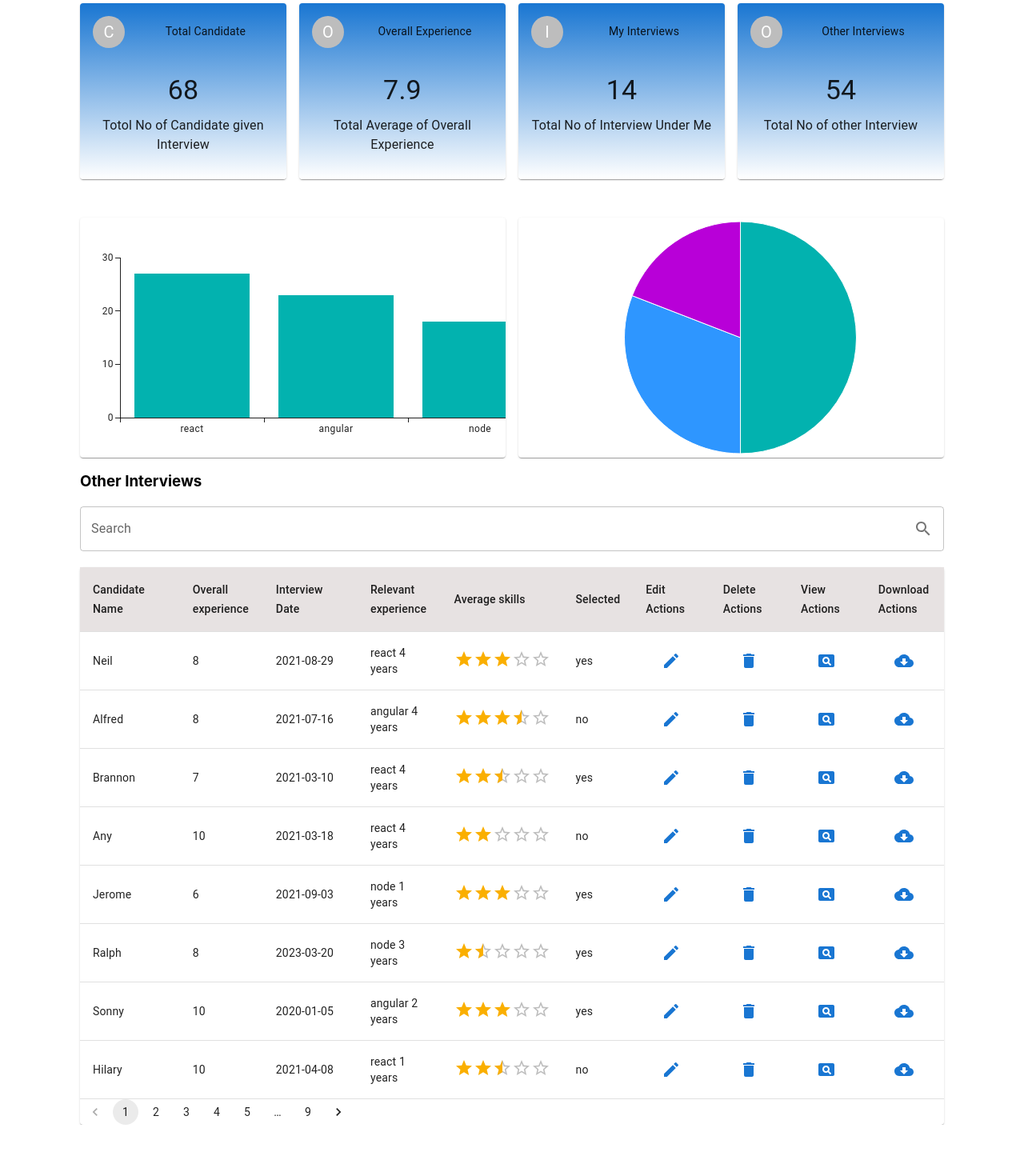
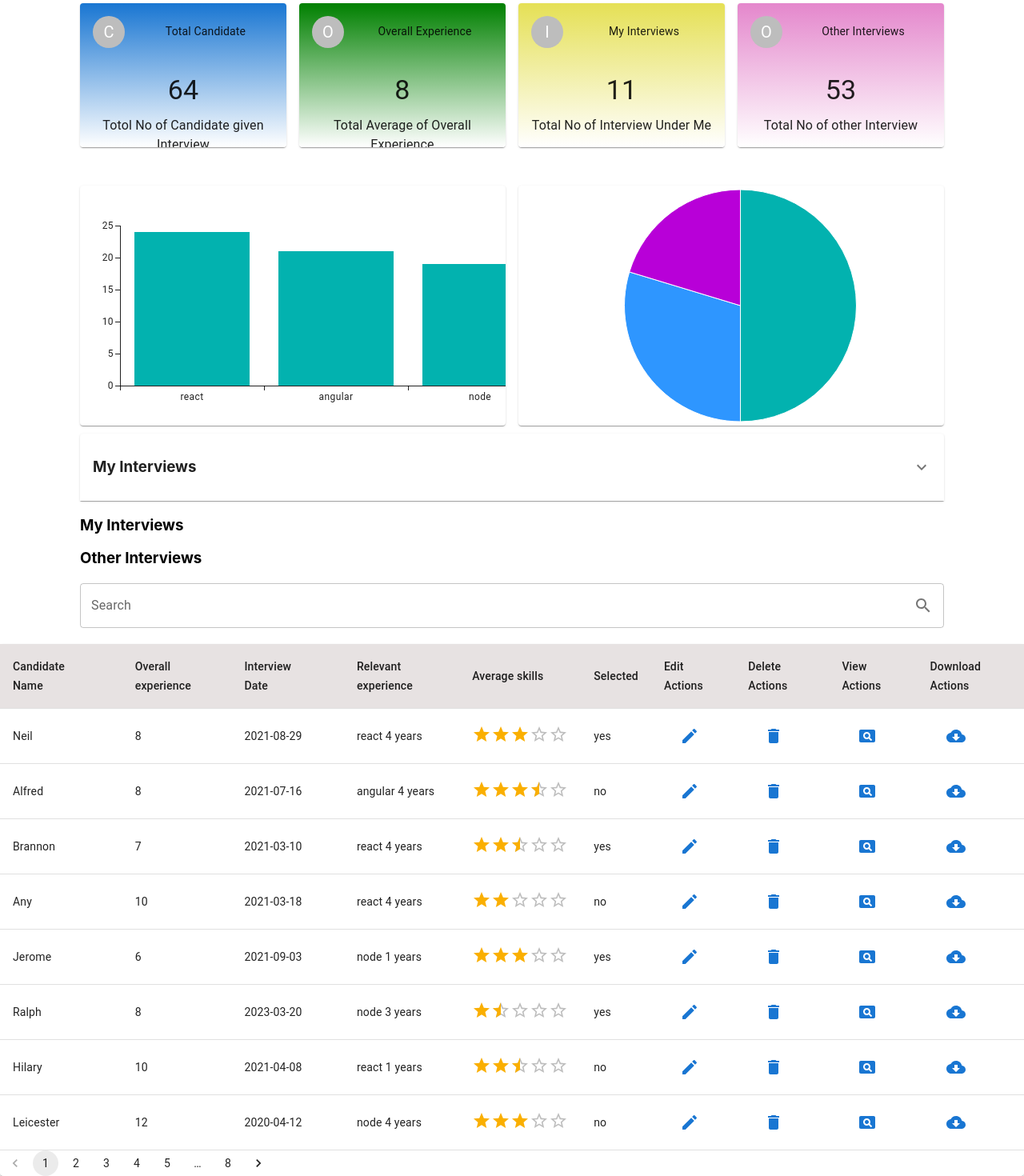
Before and after one commit to amitvermaa10/ReactApp, a React (Create React App) app: page /home in a window 1280 px wide. Shown: the part 181-1651 px from the top of the page at 80% size. Before the commit the page ends 1587 px from the top, so only its background shows below. Built offline with nearby package versions, Linux system fonts and the light colour scheme; data requests are answered from the project's data file.

Commit message:
working on expansion and collapsible of table

```diff
--- a/dbNew.json
+++ b/dbNew.json
@@ -157,32 +157,6 @@
       "datepicker": "2023-03-20"
     },
     {
-      "id": 18,
-      "interviewerName": "Utkarsh",
-      "candidateName": "Sonny",
-      "interviewRound": "final",
-      "overallExperience": 10,
-      "relevantExperience": "angular",
-      "years": 2,
-      "html": 5,
-      "css": 0,
-      "javascript": 0,
-      "es6": 0,
-      "typescript": 2,
-      "react": 5,
-      "hooks": 5,
-      "redux": 5,
-      "communication": 4,
-      "attitude": 5,
-      "selflearning": 5,
-      "radiogroup": "yes",
-      "interviewFeedback": "",
-      "additionalComments": "",
-      "trainingRecommended": "",
-      "others": "",
-      "datepicker": "2020-01-05"
-    },
-    {
       "id": 19,
       "interviewerName": "Utkarsh",
       "candidateName": "Hilary",
@@ -313,38 +287,12 @@
       "datepicker": "2020-04-20"
     },
     {
-      "id": 28,
-      "interviewerName": "Micheline",
-      "candidateName": "Silvan",
-      "interviewRound": "second",
-      "overallExperience": 10,
-      "relevantExperience": "angular",
-      "years": 1,
-      "html": 2,
-      "css": 2,
-      "javascript": 1,
-      "es6": 0,
-      "typescript": 2,
-      "react": 4,
-      "hooks": 4,
-      "redux": 1,
-      "communication": 4,
-      "attitude": 4,
-      "selflearning": 4,
-      "radiogroup": "yes",
-      "interviewFeedback": "",
-      "additionalComments": "",
-      "trainingRecommended": "",
-      "others": "",
-      "datepicker": "2023-07-25"
-    },
-    {
       "id": 29,
       "interviewerName": "Burke",
       "candidateName": "Giselbert",
       "interviewRound": "second",
-      "overallExperience": 7,
-      "relevantExperience": "react",
+      "overallExperience": "10",
+      "relevantExperience": "node",
       "years": 1,
       "html": 0,
       "css": 4,
@@ -1715,58 +1663,6 @@
       "others": "",
       "datepicker": "2023-09-18",
       "id": "72a"
-    },
-    {
-      "interviewerName": "Utkarsh",
-      "candidateName": "create",
-      "interviewRound": "second",
-      "overallExperience": "3",
-      "relevantExperience": "react",
-      "years": "3",
-      "html": 0,
-      "css": 0,
-      "javascript": 0,
-      "es6": 0,
-      "typescript": 0,
-      "react": 0,
-      "hooks": 0,
-      "redux": 0,
-      "communication": 0,
-      "attitude": 0,
-      "selflearning": 0,
-      "radiogroup": "yes",
-      "interviewFeedback": "",
-      "additionalComments": "",
-      "trainingRecommended": "",
-      "others": "",
-      "datepicker": "2023-09-18",
-      "id": "a90"
-    },
-    {
-      "interviewerName": "Utkarsh",
-      "candidateName": "Update",
-      "interviewRound": "first",
-      "overallExperience": "3",
-      "relevantExperience": "react",
-      "years": "3",
-      "html": 0,
-      "css": 0,
-      "javascript": 0,
-      "es6": 0,
-      "typescript": 0,
-      "react": 0,
-      "hooks": 0,
-      "redux": 0,
-      "communication": 0,
-      "attitude": 0,
-      "selflearning": 0,
-      "radiogroup": "yes",
-      "interviewFeedback": "",
-      "additionalComments": "",
-      "trainingRecommended": "",
-      "others": "",
-      "datepicker": "2023-09-18",
-      "id": "90b"
     }
   ]
 }
--- a/src/components/CandidateCard/CandidateCard.jsx
+++ b/src/components/CandidateCard/CandidateCard.jsx
@@ -34,8 +34,8 @@ function CandidateCard() {
         <Grid xs={3} sm={3} item>
           <Card
             sx={{
-              minHeight: '220px',
-              maxHeight: '220px',
+              minHeight: '180px',
+              maxHeight: '180px',
               margin: '3rem auto',
               background: 'linear-gradient(to bottom, #1976D2, white)',
             }}
@@ -53,10 +53,10 @@ function CandidateCard() {
         <Grid xs={3} sm={3} item>
           <Card
             sx={{
-              minHeight: '220px',
-              maxHeight: '220px',
+              minHeight: '180px',
+              maxHeight: '180px',
               margin: '3rem auto',
-              background: 'linear-gradient(to bottom, #1976D2, white)',
+              background: 'linear-gradient(to bottom, green, white)',
             }}
           >
             <CardHeader avatar={<Avatar>O</Avatar>} title="Overall Experience" />
@@ -72,10 +72,10 @@ function CandidateCard() {
         <Grid xs={3} sm={3} item>
           <Card
             sx={{
-              minHeight: '220px',
-              maxHeight: '220px',
+              minHeight: '180px',
+              maxHeight: '180px',
               margin: '3rem auto',
-              background: 'linear-gradient(to bottom, #1976D2, white)',
+              background: 'linear-gradient(to bottom, #E5E055, white)',
             }}
           >
             <CardHeader avatar={<Avatar>I</Avatar>} title="My Interviews" />
@@ -90,10 +90,10 @@ function CandidateCard() {
         <Grid xs={3} sm={3} item>
           <Card
             sx={{
-              minHeight: '220px',
-              maxHeight: '220px',
+              minHeight: '180px',
+              maxHeight: '180px',
               margin: '3rem auto',
-              background: 'linear-gradient(to bottom, #1976D2, white)',
+              background: 'linear-gradient(to bottom, #E487CC, white)',
             }}
           >
             <CardHeader avatar={<Avatar>O</Avatar>} title="Other Interviews" />
--- a/src/components/EmployeeTable/EmployeeRendertable.jsx
+++ b/src/components/EmployeeTable/EmployeeRendertable.jsx
@@ -40,7 +40,7 @@ function EmployeeRendertable({
     setPage(newPage);
   };
   return (
-    <div style={{ marginLeft: '100px', marginRight: '100px', textAlign: 'centre' }}>
+    <div style={{ textAlign: 'centre' }}>
       {isaxioserror && (
         <div style={{ marginBottom: '10px' }}>
           <TextField
--- a/src/components/EmployeeTable/Employeetable.jsx
+++ b/src/components/EmployeeTable/Employeetable.jsx
@@ -4,8 +4,13 @@ import { TextField, InputAdornment, Rating } from '@mui/material';
 import SearchIcon from '@mui/icons-material/Search';
 import saveAs from 'file-saver';
 import { Document, Packer, Paragraph, TextRun } from 'docx';
+
+// import Othertable from './Othertable.jsx';
+import Accordion from '@mui/material/Accordion';
+import AccordionSummary from '@mui/material/AccordionSummary';
+import AccordionDetails from '@mui/material/AccordionDetails';
+import ExpandMoreIcon from '@mui/icons-material/ExpandMore';
 import EmployeeRendertable from './EmployeeRendertable.jsx';
-// import Othertable from './Othertable.jsx';
 import './EmployeeTable.scss';
 
 function EmployeeTable({ EditForm, DeleteForm, viewForm, name }) {
@@ -196,19 +201,21 @@ function EmployeeTable({ EditForm, DeleteForm, viewForm, name }) {
       }}
     />
   );
-  console.log('&&&sortedDataOther', sortedDataOther);
   return (
-    <div>
-      {sortedDataOther.length > 0 && (
-        <div>
-          <h3 style={{ textAlign: 'left', marginLeft: '100px' }}>My Interviews</h3>
+    <div style={{marginTop:'10px'}}>
+      <Accordion style={{ textAlign: 'left', marginLeft: '100px',marginRight:'100px' }}>
+        <AccordionSummary
+          expandIcon={<ExpandMoreIcon />}
+          // aria-controls="panel2a-content"
+          // id="panel2a-header"
+        >
+            <h3 style={{ textAlign: 'left'}}>My Interviews</h3>
+        </AccordionSummary>
+        <AccordionDetails>
           <div
             className="search-textbox"
             style={{
-              marginBottom: '20px',
-              marginTop: '20px',
-              marginLeft: '100px',
-              marginRight: '100px',
+             marginBottom: '20px',
             }}
           >
             <TextField
@@ -240,8 +247,14 @@ function EmployeeTable({ EditForm, DeleteForm, viewForm, name }) {
             order={orderOther}
             handleSort={handleSortOther}
           />
-        </div>
-      )}
+        </AccordionDetails>
+      </Accordion>
+
+
+
+      <div>
+        <h3 style={{ textAlign: 'left', marginLeft: '100px' }}>My Interviews</h3>
+      </div>
 
       <h3 style={{ textAlign: 'left', marginLeft: '100px' }}>Other Interviews</h3>
       <div
--- a/src/components/Home.jsx
+++ b/src/components/Home.jsx
@@ -108,7 +108,6 @@ function Home() {
       setOpen(true);
       setSnackbartext('Submit is successfull');
     } catch (error) {
-      console.log(error);
       setOpen(true);
       setIssnackbarError(true);
       setSnackbartext('Submit is successfull');
```
